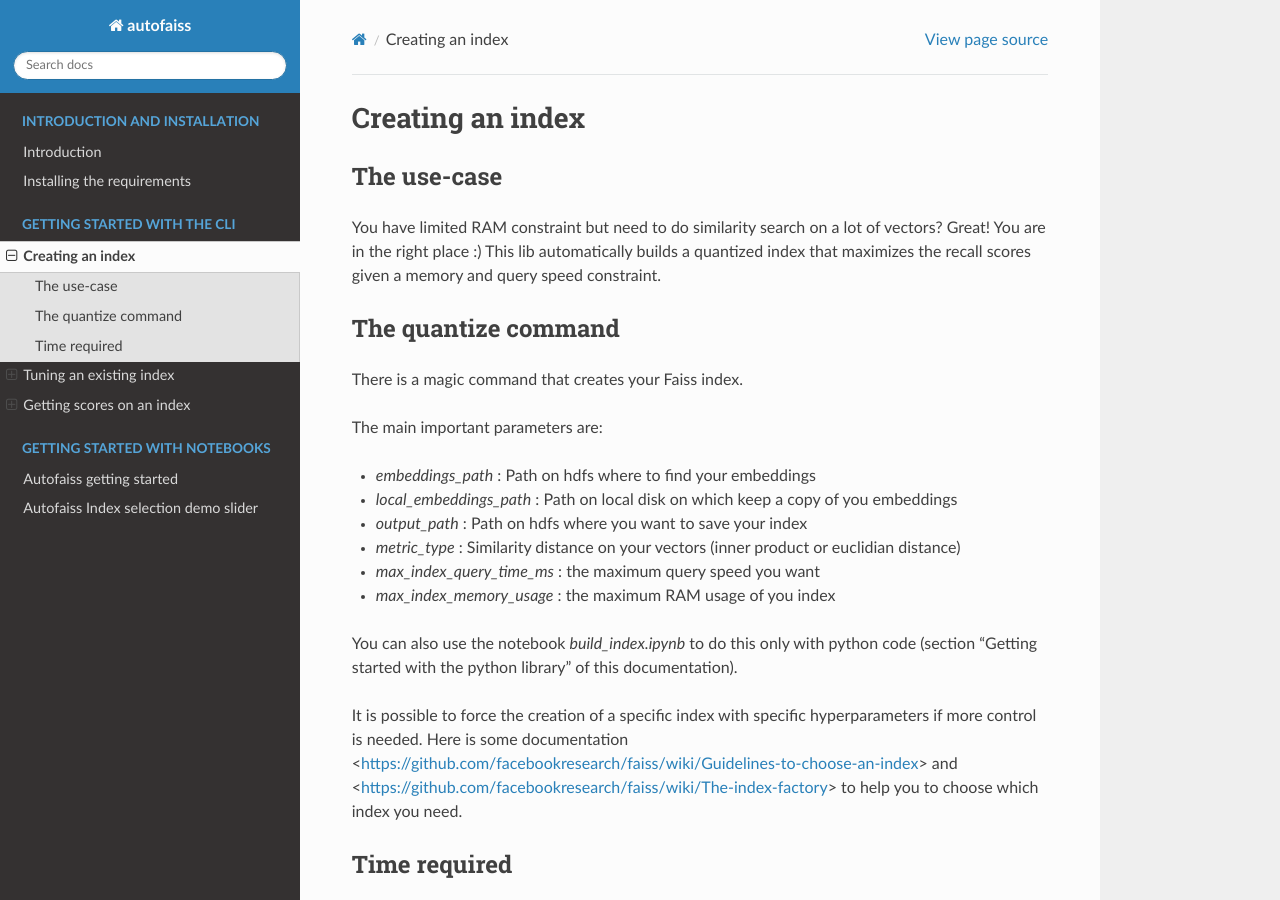
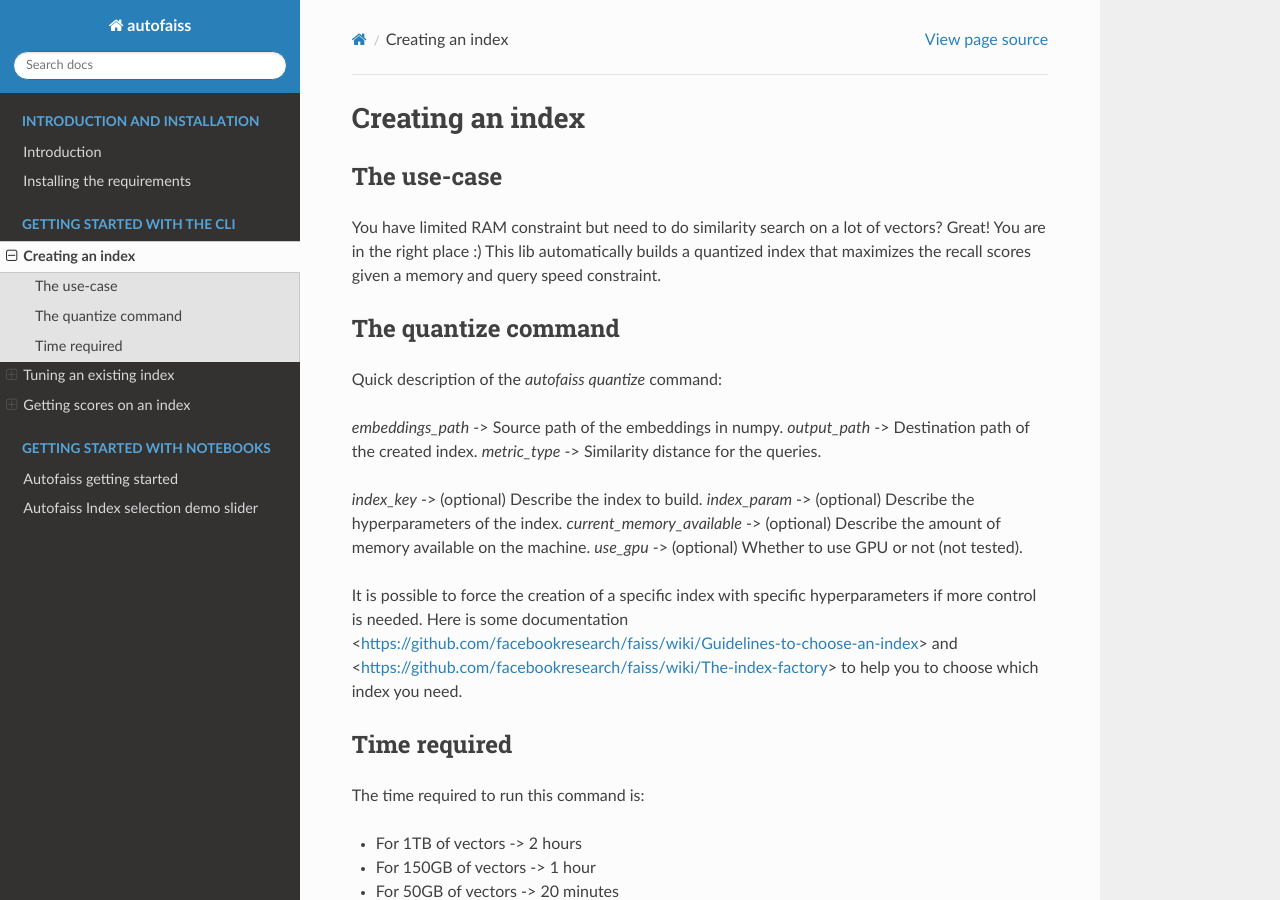
Before and after one commit to criteo/autofaiss, a Sphinx documentation site: the page built from docs/getting_started/quantization.rst, in a window 1280 px wide and 900 px high. Built offline with Sphinx 7.4.7 and the Read the Docs theme 2.0.0, drawn with Linux system fonts in a browser that asks for light colours.

Commit message:
improve quantization.rst

```diff
--- a/docs/getting_started/quantization.rst
+++ b/docs/getting_started/quantization.rst
@@ -12,19 +12,16 @@
 The quantize command
 --------------------
 
-There is a magic command that creates your Faiss index.
+Quick description of the `autofaiss quantize` command:
 
-The main important parameters are:
+*embeddings_path*           -> Source path of the embeddings in numpy.
+*output_path*               -> Destination path of the created index.
+*metric_type*               -> Similarity distance for the queries.
 
-* *embeddings_path* :         Path on hdfs where to find your embeddings
-* *local_embeddings_path* :   Path on local disk on which keep a copy of you embeddings
-* *output_path* :             Path on hdfs where you want to save your index
-* *metric_type* :             Similarity distance on your vectors (inner product or euclidian distance)
-* *max_index_query_time_ms* : the maximum query speed you want
-* *max_index_memory_usage* :  the maximum RAM usage of you index
-
-You can also use the notebook `build_index.ipynb` to do this only with python code (section "Getting started with the python library" of this documentation).
-
+*index_key*                 -> (optional) Describe the index to build.
+*index_param*               -> (optional) Describe the hyperparameters of the index.
+*current_memory_available*  -> (optional) Describe the amount of memory available on the machine.
+*use_gpu*                   -> (optional) Whether to use GPU or not (not tested).
 
 It is possible to force the creation of a specific index with specific hyperparameters if more control is needed.
 Here is some documentation <https://github.com/facebookresearch/faiss/wiki/Guidelines-to-choose-an-index> and
```
